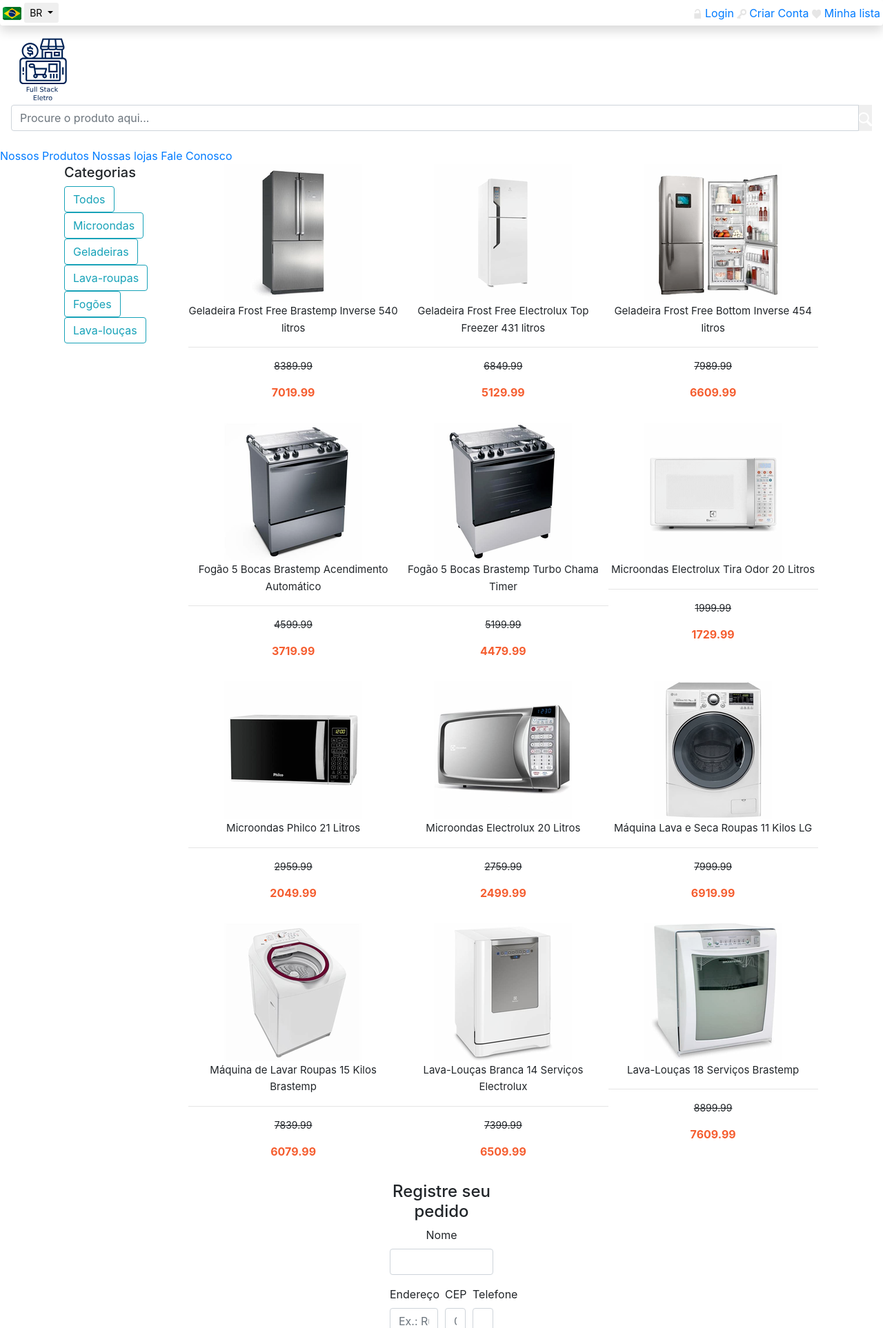
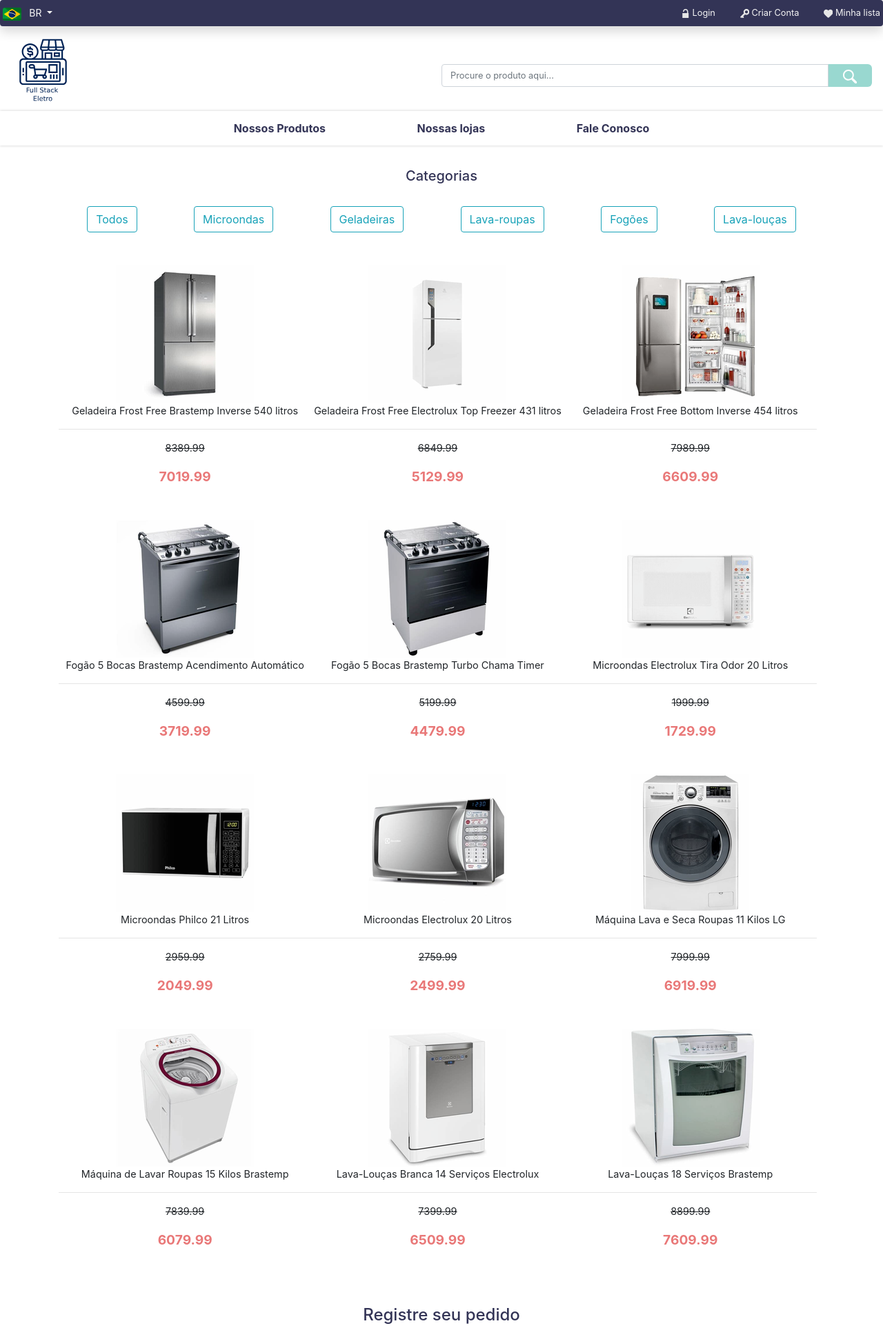
Before and after one commit to jacquesales/RECODE, a PHP site: page /webpages/products.php in a window 1280 px wide. Shown: the top 1926 px of the page at 69% size. Run offline with PHP 8.4, Linux system fonts and the light colour scheme; data comes from the database, SQL or seed files in the repository.

Commit message:
add Bootstrap

```diff
--- a/styles/main.css
+++ b/styles/main.css
@@ -1,4 +1,16 @@
-/* Todas as páginas */
+/* ----------------GLOBAL STYLES-------------- */
+:root {
+    --menu-top-bg: #333456;
+    --menu-top-text: rgb(245, 245, 245);
+    --menu-top-hv: #ffc7c7;
+    --menu-main-text: #333456;
+    --menu-main-hv: #e97878;
+    --btn-src: #99d8d0;
+    --btn-src-hv: #0fabbc;
+    --btn-standard-text: white;
+    --footer-text: #593694;
+}
+
 * {
     margin: 0;
     padding: 0;
@@ -7,136 +19,160 @@
 }
 
 body {
-    font-family: sans-serif, Arial, Helvetica;
+    font-family: sans-serif,Arial;
 }
 
-.menu {
-    background-color: #fa5a3d;
-    box-shadow: 0 2px 2px 0 rgba(0, 0, 0, 0.24);
-    padding: 0 4rem;
-    display: flex;
-    justify-content: space-between;
-    align-items: center;
+.center {
+    text-align: center;
 }
 
-.nav-sections {
-    width: 100%;
-    padding: 0 12rem;
-    display: flex;
-    justify-content: space-between;
-    align-items: center;
+.tittle {
+    margin: 2rem auto;
+    color: var(--menu-top-bg);
 }
 
-.nav-sections a {
-    padding: .7rem;
-    color: white;
-    text-decoration: none;
-    text-shadow: #363636 1px 2px 2px;
+/* MENU: TOP SECTION */
+.menu-top {
+    background-color: var(--menu-top-bg);
+    color: var(--menu-top-text);
+    font-size: .8rem;
 }
 
-.header {
-    margin: 2rem .5rem;
-    font-size: 12px;
+.menu-top .btn-sm {
+    background-color: transparent;
+    color: var(--menu-top-text);
 }
 
-.form {
-    margin: 0 30rem;
-    text-align: center;
-    display: block;
+.menu-top .img-top {
+    padding-left: 2rem;
 }
 
-.form-label {
-	width: 100%;
+.menu-top .link-top {
+    color: var(--menu-top-text);
+    text-decoration: none;
+}
+.menu-top .link-top:hover {
+    color: var(--menu-top-hv);
+}
+
+/* MENU: SEARCH SECTION */
+.input-group {
+    width: 50% !important;
     padding-top: 2rem;
 }
 
-.form-label input,
-.form-label textarea,
-.form-label select {
-	background-color: rgb(239,239,239);
-	border: 1px solid #D3D3D3;
-	box-shadow: 0px 0px 5px #CCC inset;
-	border-radius: 3px;
-	height: 25px;
-	width: 100%;
-	box-sizing: border-box;
+.input-group input {
+    font-size: .8rem;
 }
 
-.form-label textarea {
-	height: 200px;
-	color: #696969;
-	font-size: 14pt;
+.input-group .btn-src {
+    width: 4rem;
+    background-color: var(--btn-src);
+    border-radius: 0 6px 6px 0;
 }
-.obs textarea {
-	height: 70px;
+.input-group .btn-src:hover {
+    background-color: var(--btn-src-hv);
+    transition: background-color .5s ease;
 }
 
-.btn-enviar {
-	width: 30%;
-	background-color: #FFF;
-    border: 1px solid #f55d2f;
-    border-radius: 3px;
-    color: #f55d2f;
-    padding: 6px 20px;
-    text-align: center;
-    font-weight: bold;
-    transition: 0.5s;
-    cursor: pointer;
-    margin-top: 15px;
+/* MENU: MAIN SECTION */
+.menu-main {
+    background-color: var(--menu-main-bg);
+    box-shadow: 0 0 4px rgba(0, 0, 0, 0.2);
+    display: flex;
+    justify-content: center;
 }
 
-.btn-enviar:hover {
-	background-color: #f55d2f;
-	color: #FFF;
-	text-shadow: 0;
+.menu-main .sections {
+    padding: .8rem;
+    text-decoration: none;
 }
 
+.menu-main .sections a {
+    text-decoration: none;
+    margin: 0 4rem;
+    color: var(--menu-main-text);
+    font-weight: bold;
+}
+.menu-main .sections a:hover {
+    color: var(--menu-main-hv);
+}
+
+/* BUTTONS */
+.btn:focus,
+.btn-sm:focus,
+.btn-src:focus,
+.btn-standard:focus {
+    outline: none;
+}
+
+.btn-standard {
+    width: 6rem;
+    height: 2rem;
+    background-color: var(--btn-src);
+    border-radius: 6px;
+    font-size: .9rem;
+    font-weight: bold;
+    letter-spacing: .07rem;
+    color: var(--btn-standard-text);
+}
+.btn-standard:hover {
+    background-color: var(--btn-src-hv);
+    transition: background-color .5s ease;
+}
+
+/* FORM SECTION */
+.form-style input,
+.form-style textarea,
+.form-style select {
+	background-color: var(--menu-top-text);
+	box-shadow: 0px 0px 5px #CCC inset;
+}
+
+/* Exibição dos dados */
+.show {
+    margin-top: 5rem;
+    text-align: justify;
+    display: flex;
+    justify-content: center;
+    border: 1px solid rgb(201, 198, 198);
+    font-size: .9rem;
+}
+
+/* FOOTER */
 footer {
-    margin-top: 10rem;
+    margin-top: 2rem;
+    text-align: center;
+}
+.footer-text {
+    font-size: .9rem;
+    color: var(--footer-text);
+}
+
+
+/* -----------------INDEX----------------- */
+/* MAIN SECTION */
+main.display-5 {
+    margin-bottom: 2rem;
+}
+
+main.lead {
     text-align: center;
 }
 
-.payment {
-    color: #fa5a3d;
-    font-weight: bold;
+
+/* -----------------PRODUCTS----------------- */
+/* CATEGORIES SECTION */
+.categories .space {
+    margin-bottom: 3rem;
+    display: flex;
+    justify-content: space-around;
 }
 
-.footer-text {
-    font-size: 12px;
-    color: #593694;
-}
-
-
-/* Index */
-.main-text {
-    margin: 2rem .5rem;
-    line-height: 2rem;
-    text-align: center;
-    line-height: 3rem;
-}
-
-
-/* Products */
-.categories {
-    margin-left: .5rem;
-    float: left; /* retirado do seu fluxo normal e colocado do lado esquerdo em relação a outra section */
-    width: 180px;
-}
-
-.categories li {
-    margin-top: .5rem;
-    font-size: 14px;
-    cursor: pointer;
-}
-
-.categories li:hover {
-    font-weight: bold;
-}
-
+/* PRODUCTS SECTION */
 .products {
     display: flex;
     flex-wrap: wrap; /* quebra linha qd um dos flex itens não puder ser mais compactado*/
-    text-align: center;
 }
 
 .box-product {
@@ -149,72 +185,53 @@ footer {
 }
 
 .description {
-    font-size: 15px;
+    font-size: .9rem;
 }
 
 .previousvalue {
-    margin-top: 5px;
-    font-size: 14px;
+    font-size: .9rem;
     text-decoration: line-through;
     display: block;
 }
 
 .currentvalue {
-    font-size: 16px;
-    color: #f55d2f;
+    font-size: 1.2rem;
+    color: var(--menu-main-hv);
     font-weight: bold;
 }
 
 
-/* Stores */
-.store {
-    line-height: 30px;
-    text-align: center;
+/* -----------------STORES----------------- */
+.stores-grid {
+    padding-top: 2rem;
+    display: grid;
+    grid-template-columns: 3fr 2fr 2fr;
+    grid-template-areas: "a b c"
+                         "a d e";
+}
+.stores-grid h4,
+.stores-grid p {
+    font-size: clamp(.9rem, 1.1vw, 1.4rem);
 }
 
-.address {
-    width: 30%;
-    padding-right: 3em;
-    display: inline-block;
-    border-right: 1px solid #D3D3D3;
+#div1 {
+    grid-area: a;
+
+}
+#div2 {
+    grid-area: b;
+}
+#div3 {
+    grid-area: c;
+}
+#div4 {
+    grid-area: d;
+}
+#div5 {
+    grid-area: e;
 }
 
-.address:nth-child(3){
-    border-right: none
+/* -----------------CONTACT----------------- */
+.contact {
+    padding: 2rem 0;
 }
-
-.address h3 {
-    margin-bottom: 1em;
-}
-
-.address p {
-    display: block;
-    font-size: 14px;
-}
-
-
-/* Contact */
-.contact {
-    display: flex;
-    justify-content: center;
-}
-
-.type-contact {
-    padding: 0 3rem;
-    display: flex;
-    align-items: center;
-}
-
-.type-contact img {
-    width: 30px;
-    margin-right: .5rem;
-}
-
-.type-contact img, p {
-    display: inline;
-}
-
-.msg {
-    margin-top: 2.5rem;
-    text-align: center;
-}
```
